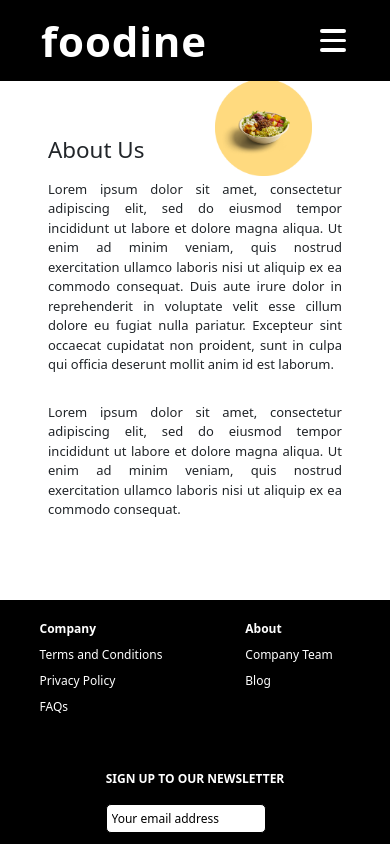
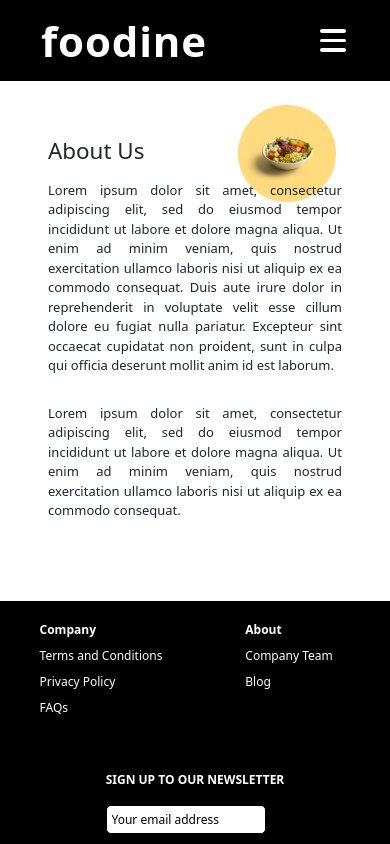
Before and after one commit to adepeju4/Group-Four, a React (Create React App) app: page /about in a window 390 px wide. Shown: the top 844 px of the page. Built offline with nearby package versions, Linux system fonts and the light colour scheme.

Commit message:
ctyling update to about page and cart page

```diff
--- a/src/stylesheets/about.module.css
+++ b/src/stylesheets/about.module.css
@@ -77,14 +77,14 @@
           display: flex;
           padding-top: 1rem;
           margin: 0 6rem;
-          flex-direction: column;
+          flex-direction: column-reverse;
           margin-bottom: 9rem;
-          margin-top: 4rem;
-          position: relative;
+          margin-top: 2rem;
     }
 
     .about_text {
             margin-right: 0;
+            margin-top: -10rem;
       }
 
     .about_text > h1 {
@@ -104,10 +104,9 @@
 
     .food_img {
         width: 33%;
-        margin-top: 12rem;
+        margin-top: unset;
         z-index: -2;
-        position: absolute;
-        top: -130px;
-        right: 30px;
+        margin-left: 23rem;
+
    }
 }
--- a/src/stylesheets/cart.module.css
+++ b/src/stylesheets/cart.module.css
@@ -151,9 +151,11 @@
   border-radius: 40px;
 }
 
-/* @media(max-width: 414px){
+@media(max-width: 575px){
     .cartBody {
       margin: unset;
+      display: flex;
+      justify-content: center;
     }
 
     .paymentContainer {
@@ -162,8 +164,9 @@
 
     .eachCartItem {
       flex-direction: column;
-      width: 150%;
+      width: 380px;
       align-items: center;
       height: unset;
+      margin: 7rem auto;
     }
-} */
+}
```
